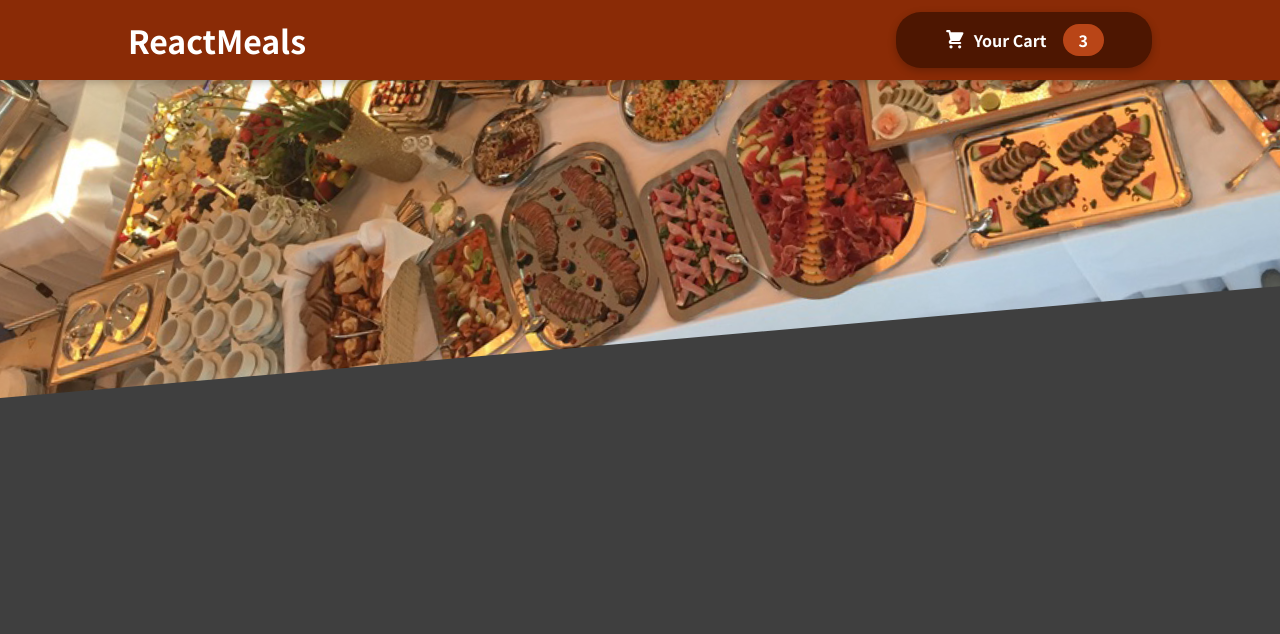
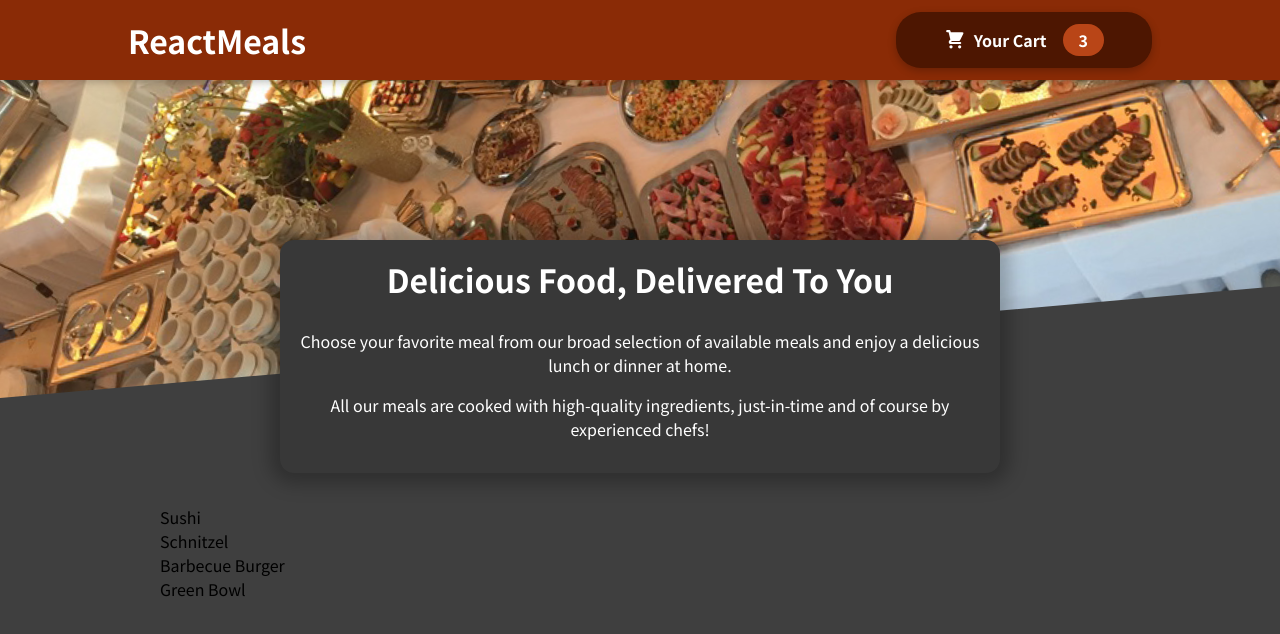
Before and after one commit to AndrewSimons3/ReactProj, a React (Create React App) app in the folder FoodOrderApp/: page / in a window 1280 px wide. Shown: the top 634 px of the page. Built offline with nearby package versions, Linux system fonts and the light colour scheme.

Commit message:
set up meals in app comp

```diff
--- a/FoodOrderApp/src/App.js
+++ b/FoodOrderApp/src/App.js
@@ -1,10 +1,14 @@
 import { Fragment } from 'react';
 import Header from './components/Layout/Header';
+import Meals from './components/Meals/Meals';
 
 function App() {
   return (
     <Fragment>
       <Header />
+      <main>
+        <Meals />
+      </main>
     </Fragment>
   );
 }
--- a/FoodOrderApp/src/components/Meals/Meals.js
+++ b/FoodOrderApp/src/components/Meals/Meals.js
@@ -11,4 +11,4 @@ const Meals = () => {
   )
 };
 
-export default Map;
+export default Meals;
--- a/FoodOrderApp/src/components/Meals/MealsSummary.js
+++ b/FoodOrderApp/src/components/Meals/MealsSummary.js
@@ -17,6 +17,3 @@ const MealsSummary = () => {
 };
 
 export default MealsSummary;
-© 2021 GitHub, Inc.
-Terms
-Privacy
```
Also changed, not shown: 1 other file (tests, documents, lock files or other folders).
